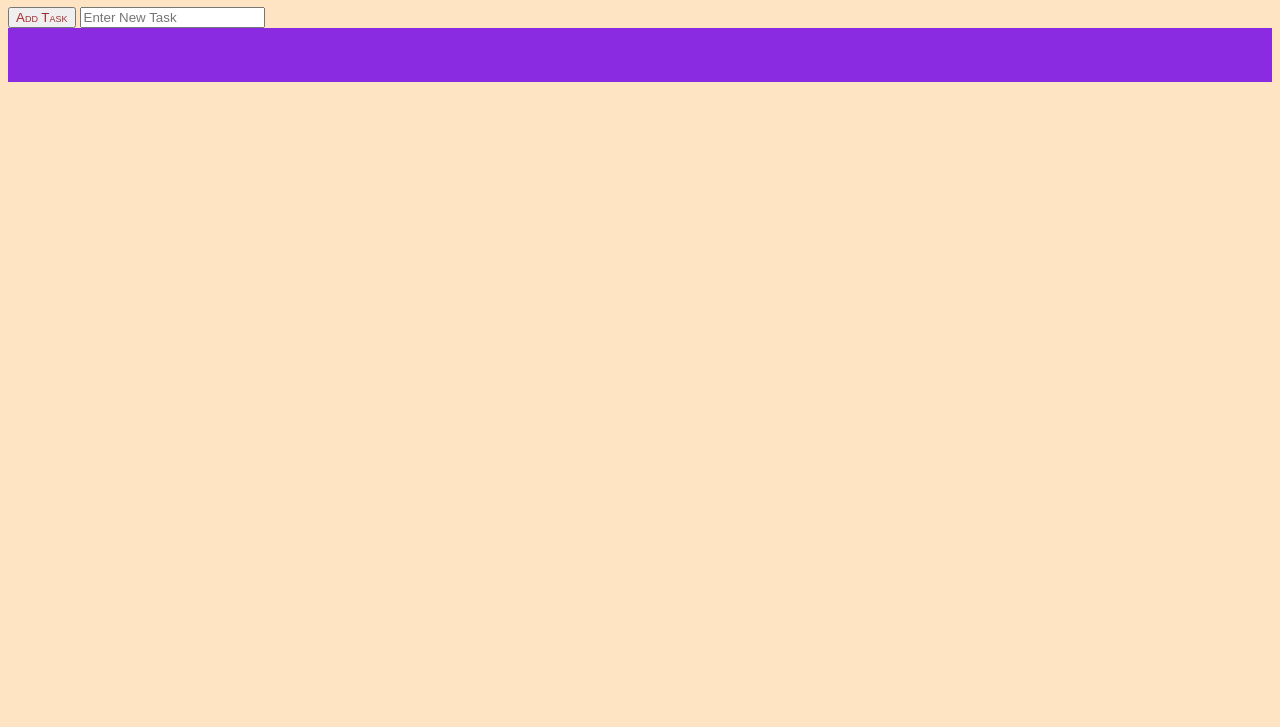
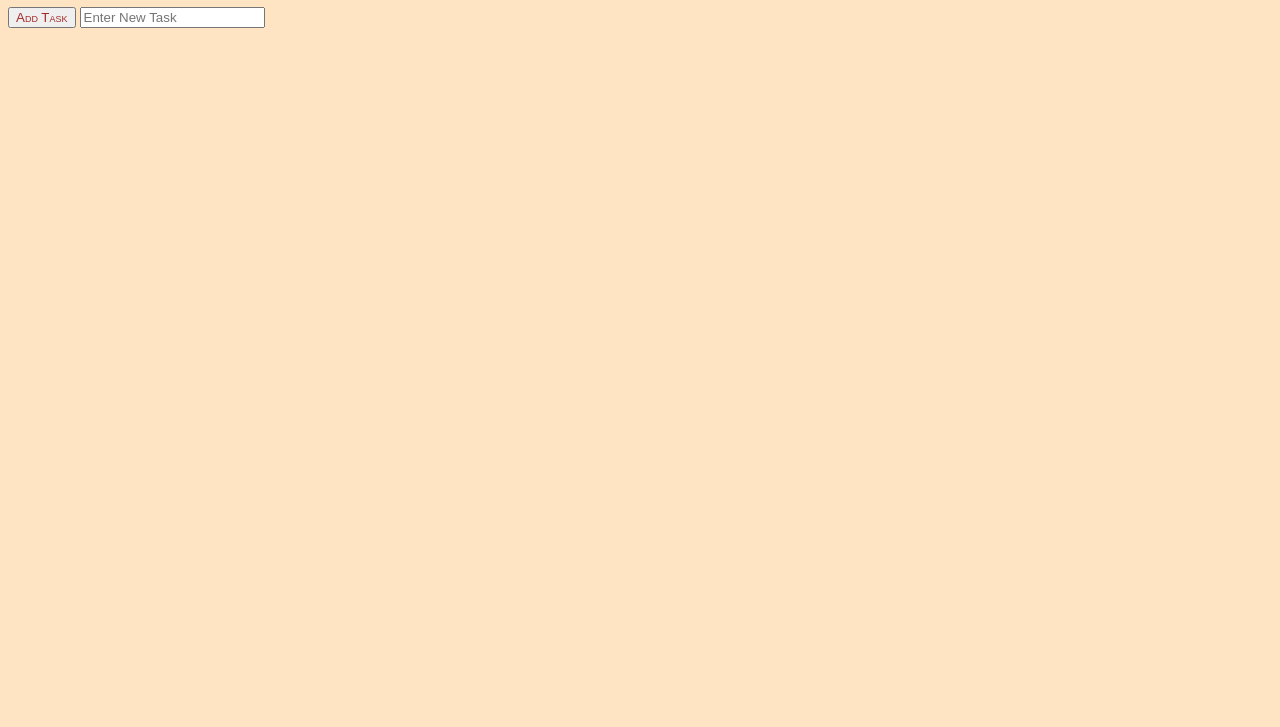
Before and after one commit to zchapman24/to-do-list, a plain HTML site: page index.html in a window 1280 px wide. Shown: the part 73-800 px from the top of the page. Drawn offline with Linux system fonts and the light colour scheme.

Commit message:
changed css element

```diff
--- a/index.css
+++ b/index.css
@@ -6,10 +6,6 @@ html {
 background-color: bisque;
 }
 
-section{
-background-color: blueviolet;
-}
-
 button {
 color: brown;
 font-variant: small-caps;
```
